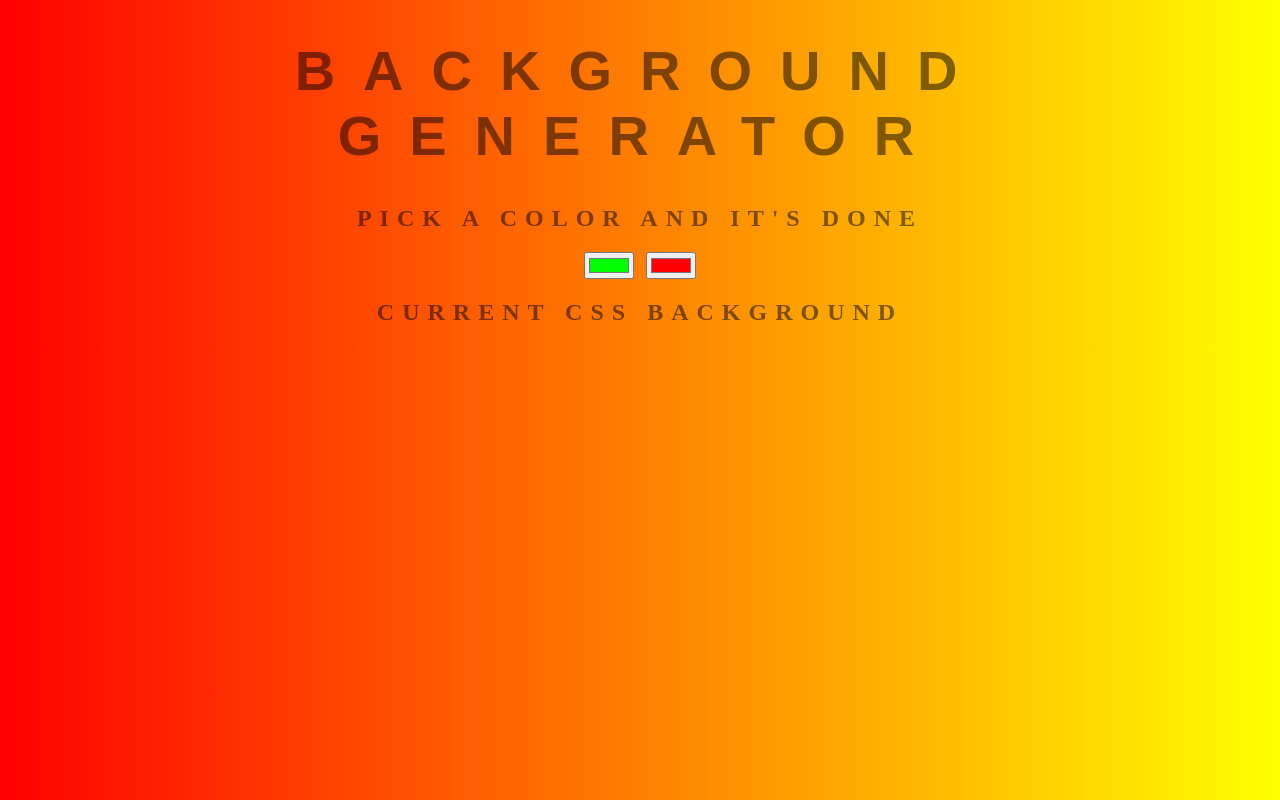
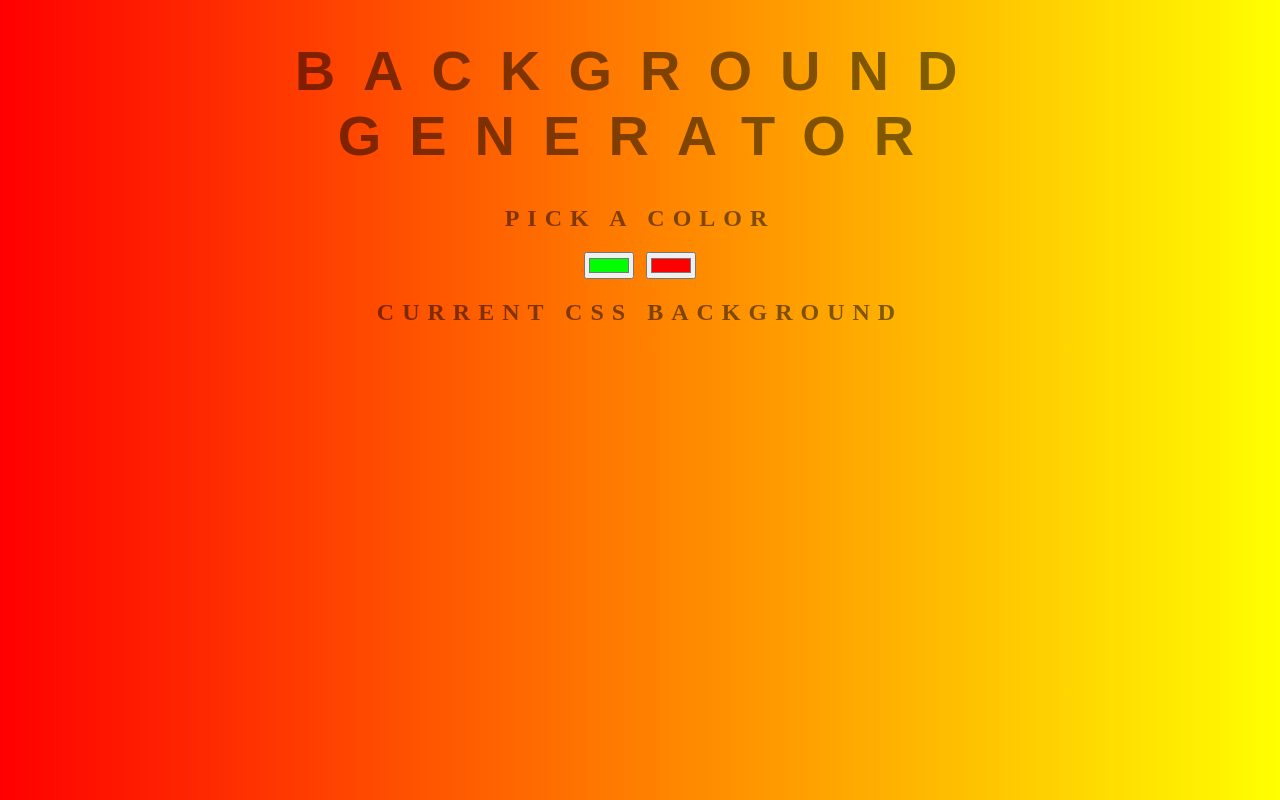
Before and after one commit to kelvintony/module12-background-generator, a plain HTML site: page index.html in a window 1280 px wide. Drawn offline with Linux system fonts and the light colour scheme.

Commit message:
final commit

```diff
--- a/index.html
+++ b/index.html
@@ -7,7 +7,7 @@
 <body id="gradient">
 
 	<h1>Background Generator</h1>
-	<h2>Pick a color And it's done</h2>
+	<h2>Pick a color</h2>
 	<input class="color1" type="color" name="color1" value="#00ff00">
 	<input class="color2" type="color" name="color2" value="#ff0000">
 	<h2>Current CSS Background</h2>
```
